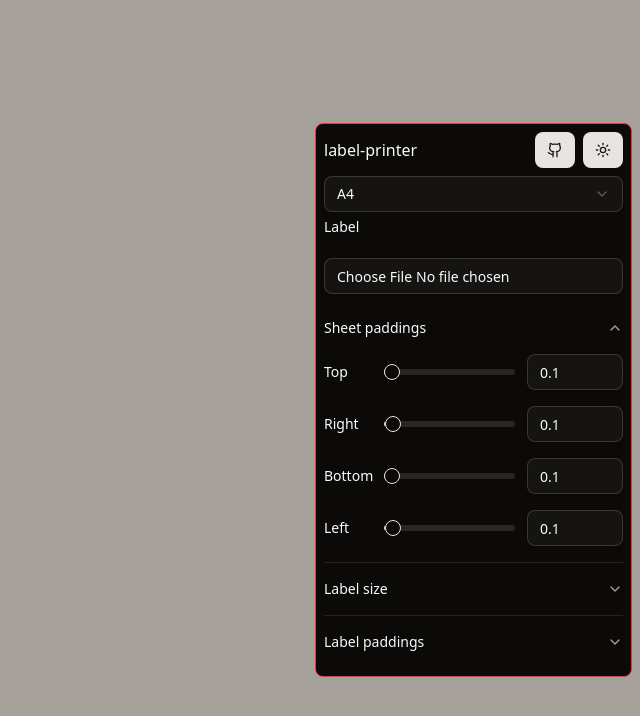
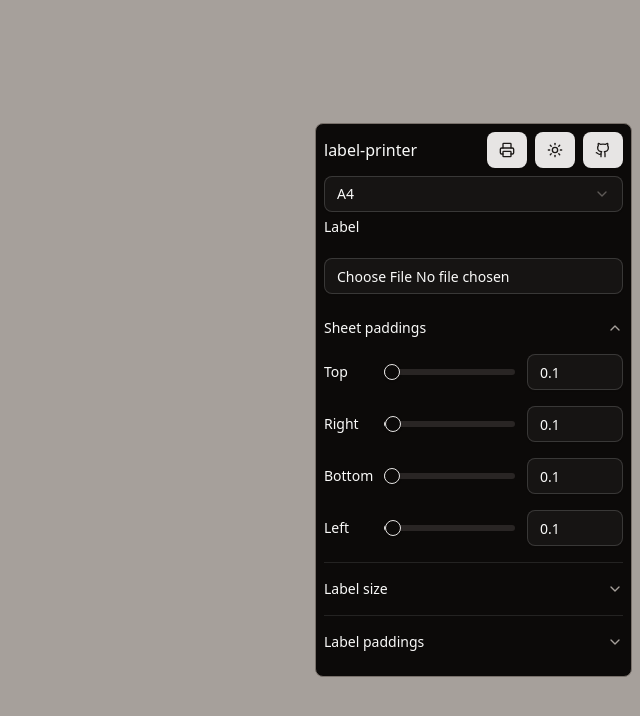
Before and after one commit to cartaplassa/label-printer, a React (Vite) app: page / in a window 1280 px wide. Shown: the top 716 px of the page, without its empty margins (640-1280 px from the left). Built offline with nearby package versions, Linux system fonts and the light colour scheme.

Commit message:
feat: printing

```diff
--- a/src/blocks/Page.tsx
+++ b/src/blocks/Page.tsx
@@ -23,6 +23,7 @@ interface SheetProps extends React.ComponentPropsWithoutRef<'div'> {}
 function Sheet({ className, ...rest }: SheetProps) {
     const paperFormat = useConfigStore((state) => state.paperFormat);
     const isPaperRotationAlbum = useConfigStore(
+        // TODO finish that
         (state) => state.isPaperRotationAlbum,
     );
     const {
@@ -67,7 +68,8 @@ function Sheet({ className, ...rest }: SheetProps) {
 
     return (
         <div
-            className={cn('bg-white border border-red-500', className)}
+            id="PRINTAREA"
+            className={cn('bg-white', className)}
             style={{
                 ...paperSize,
                 padding: stringifyPaddings(sheetPaddings, measurementUnit),
@@ -87,7 +89,6 @@ function Sheet({ className, ...rest }: SheetProps) {
                         <div
                             key={i}
                             style={{
-                                border: '1px solid red',
                                 width: labelWidth + measurementUnit,
                                 height: labelHeight + measurementUnit,
                                 maxWidth: labelWidth + measurementUnit,
@@ -117,6 +118,16 @@ function Sheet({ className, ...rest }: SheetProps) {
     );
 }
 
+const ControlButton = ({
+    className,
+    children,
+    ...rest
+}: React.ComponentPropsWithoutRef<typeof Button>) => (
+    <Button className={cn('border border-stone-500', className)} {...rest}>
+        {children}
+    </Button>
+);
+
 const Controls = () => {
     const { zoomIn, zoomOut, resetTransform } = useControls();
 
@@ -128,15 +139,15 @@ const Controls = () => {
                 'flex gap-2',
             )}
         >
-            <Button onClick={() => zoomIn()}>
+            <ControlButton onClick={() => zoomIn()}>
                 <Plus />
-            </Button>
-            <Button onClick={() => zoomOut()}>
+            </ControlButton>
+            <ControlButton onClick={() => zoomOut()}>
                 <Minus />
-            </Button>
-            <Button onClick={() => resetTransform()}>
+            </ControlButton>
+            <ControlButton onClick={() => resetTransform()}>
                 <RotateCcw />
-            </Button>
+            </ControlButton>
         </div>
     );
 };
--- a/src/blocks/Settings.tsx
+++ b/src/blocks/Settings.tsx
@@ -11,10 +11,10 @@ import {
 } from '@/components/ui/select';
 import PaperFormatSelector from '@/components/Settings/PaperFormatSelector';
 import ThemeToggle from '@/components/ThemeToggle';
-import { Button } from '@/components/ui/button';
-import { Github } from 'lucide-react';
 import FilePickerTrigger from '@/components/Settings/FilePickerTrigger';
 import { PositionsAccordion } from '@/components/Settings/PositionsAccordion';
+import RepoLink from '@/components/RepoLink';
+import PrintButton from '@/components/PrintButton';
 
 interface SettingsProps extends React.ComponentPropsWithoutRef<'div'> {}
 
@@ -25,8 +25,7 @@ function Settings({ className, ...rest }: SettingsProps) {
     return (
         <div
             className={cn(
-                // 'fixed right-0 top-[50%] transform -translate-1/2',
-                'border border-red-500 p-2 rounded-md',
+                'border border-stone-500 p-2 rounded-md',
                 'bg-background',
                 'flex flex-col gap-2',
                 className,
@@ -41,16 +40,9 @@ function Settings({ className, ...rest }: SettingsProps) {
                         able to read
                     </span>
                 </div>
-                <a
-                    href="https://github.com/cartaplassa/label-printer"
-                    target="_blank"
-                    rel="noopener"
-                >
-                    <Button>
-                        <Github />
-                    </Button>
-                </a>
+                <PrintButton />
                 <ThemeToggle />
+                <RepoLink />
             </div>
             <PaperFormatSelector
                 className="w-full"
--- /dev/null
+++ b/src/components/PrintButton.tsx
@@ -0,0 +1,24 @@
+import { Button } from './ui/button';
+import { Printer } from 'lucide-react';
+
+const PrintButton = () => {
+    return (
+        <Button
+            onClick={() => {
+                let printableAreaContent =
+                    document.getElementById('PRINTAREA')?.innerHTML;
+                if (!printableAreaContent) return;
+                const popup = window.open();
+                if (!popup) return;
+                popup.document.body.innerHTML = printableAreaContent;
+                popup.document.body.style = 'margin: 0'; // TODO Full CSS reset
+                popup.print();
+                popup.close();
+            }}
+        >
+            <Printer />
+        </Button>
+    );
+};
+
+export default PrintButton;
--- /dev/null
+++ b/src/components/RepoLink.tsx
@@ -0,0 +1,16 @@
+import { Button } from '@/components/ui/button';
+import { Github } from 'lucide-react';
+
+const RepoLink = () => (
+    <a
+        href="https://github.com/cartaplassa/label-printer"
+        target="_blank"
+        rel="noopener"
+    >
+        <Button>
+            <Github />
+        </Button>
+    </a>
+);
+
+export default RepoLink;
--- a/src/store.ts
+++ b/src/store.ts
@@ -95,7 +95,7 @@ const useConfigStore = create<Config>()(
                 if (type === "left" && newValue > draft.labelWidth / 2 ) return;
                 draft.labelPaddings[type] = newValue;
             }),
-
+            // TODO: customizable borders, gaps and whatnot
         })),
         { name: 'labelPrinterStore' },
     ),
```
